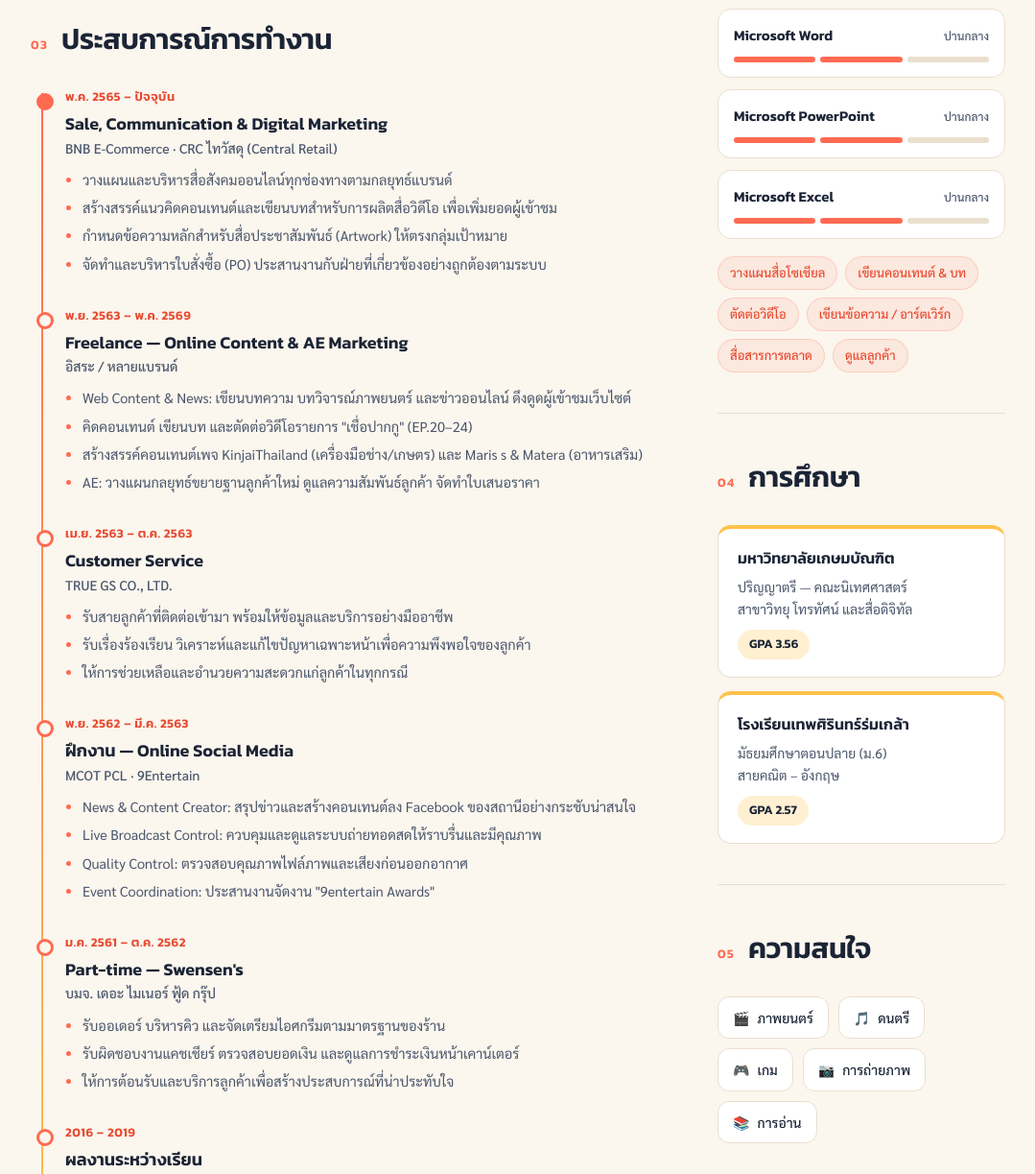
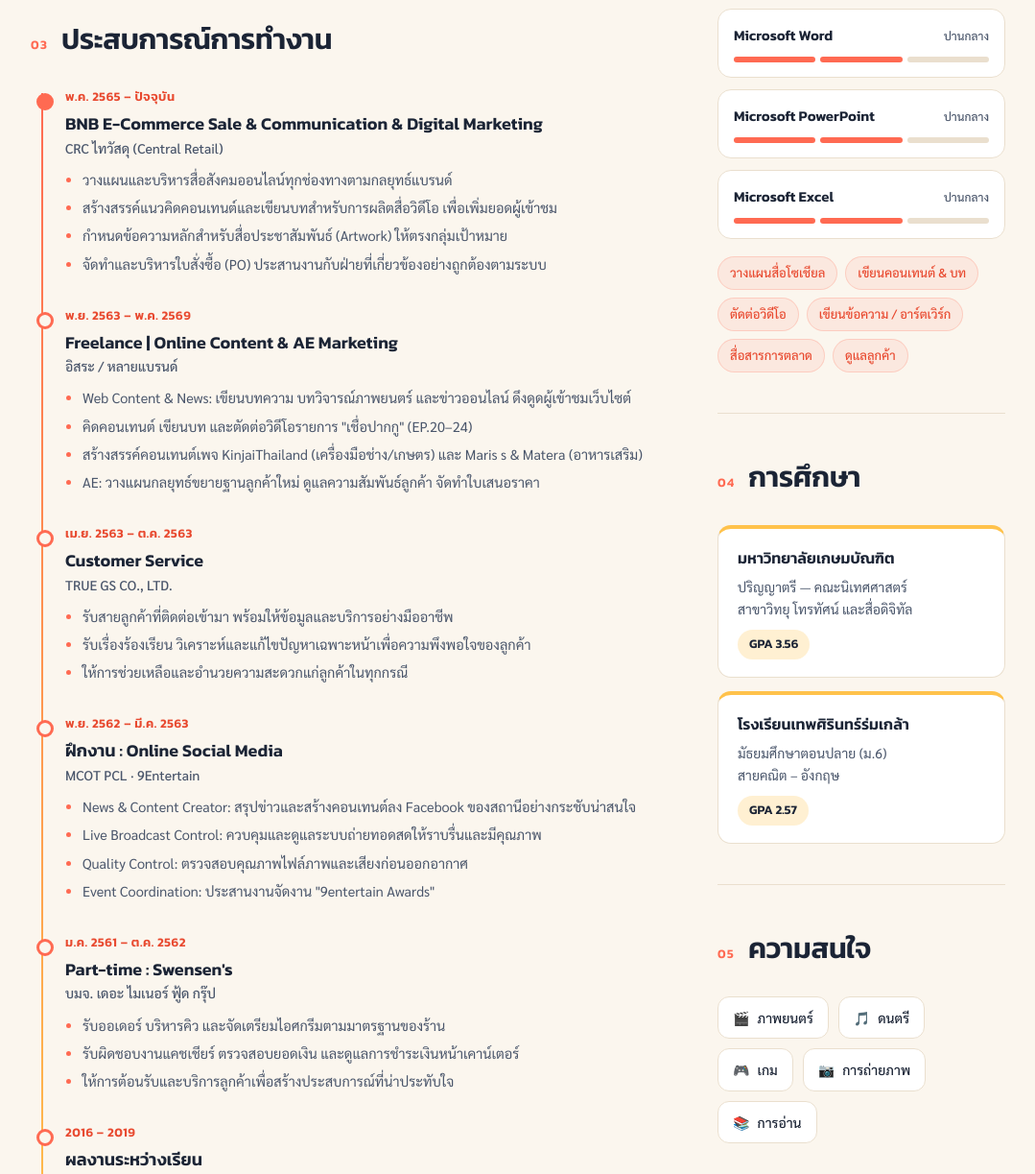
Before and after one commit to LexCorpSEO/patraporn-resume, a plain HTML site: page index.html in a window 1280 px wide. Shown: the part 940-2163 px from the top of the page at 96% size, without its empty margins (100-1179 px from the left). Drawn offline with Linux system fonts and the light colour scheme.

Commit message:
Update index.html

```diff
--- a/index.html
+++ b/index.html
@@ -264,8 +264,8 @@
 
         <div class="entry live">
           <div class="when"><span class="en">May 2022 – Present</span><span class="th">พ.ค. 2565 – ปัจจุบัน</span></div>
-          <h3>Sale, Communication &amp; Digital Marketing</h3>
-          <div class="org">BNB E-Commerce · CRC <span class="en">Thaiwatsadu (Central Retail)</span><span class="th">ไทวัสดุ (Central Retail)</span></div>
+          <h3>BNB E-Commerce Sale &amp; Communication &amp; Digital Marketing</h3>
+          <div class="org">CRC <span class="en">Thaiwatsadu (Central Retail)</span><span class="th">ไทวัสดุ (Central Retail)</span></div>
           <ul class="en">
             <li>Plan and manage all social channels in line with brand strategy.</li>
             <li>Develop content concepts and write scripts for video production to grow viewership.</li>
@@ -282,7 +282,7 @@
 
         <div class="entry">
           <div class="when"><span class="en">Nov 2020 – May 2026</span><span class="th">พ.ย. 2563 – พ.ค. 2569</span></div>
-          <h3><span class="en">Freelance — Online Content &amp; AE Marketing</span><span class="th">Freelance — Online Content &amp; AE Marketing</span></h3>
+          <h3>Freelance | Online Content &amp; AE Marketing</h3>
           <div class="org"><span class="en">Independent / Multiple brands</span><span class="th">อิสระ / หลายแบรนด์</span></div>
           <ul class="en">
             <li>Web content &amp; news: wrote articles, film reviews and online news to drive site traffic.</li>
@@ -316,7 +316,7 @@
 
         <div class="entry">
           <div class="when"><span class="en">Nov 2019 – Mar 2020</span><span class="th">พ.ย. 2562 – มี.ค. 2563</span></div>
-          <h3><span class="en">Internship — Online Social Media</span><span class="th">ฝึกงาน — Online Social Media</span></h3>
+          <h3><span class="en">Internship : Online Social Media</span><span class="th">ฝึกงาน : Online Social Media</span></h3>
           <div class="org">MCOT PCL · 9Entertain</div>
           <ul class="en">
             <li>News &amp; Content Creator: concise, engaging content for the station's Facebook.</li>
@@ -334,7 +334,7 @@
 
         <div class="entry">
           <div class="when"><span class="en">Jan 2018 – Oct 2019</span><span class="th">ม.ค. 2561 – ต.ค. 2562</span></div>
-          <h3><span class="en">Part-time — Swensen's</span><span class="th">Part-time — Swensen's</span></h3>
+          <h3>Part-time : Swensen's</h3>
           <div class="org"><span class="en">The Minor Food Group PCL</span><span class="th">บมจ. เดอะ ไมเนอร์ ฟู้ด กรุ๊ป</span></div>
           <ul class="en">
             <li>Took orders, managed queues and prepared ice cream to store standards.</li>
```
